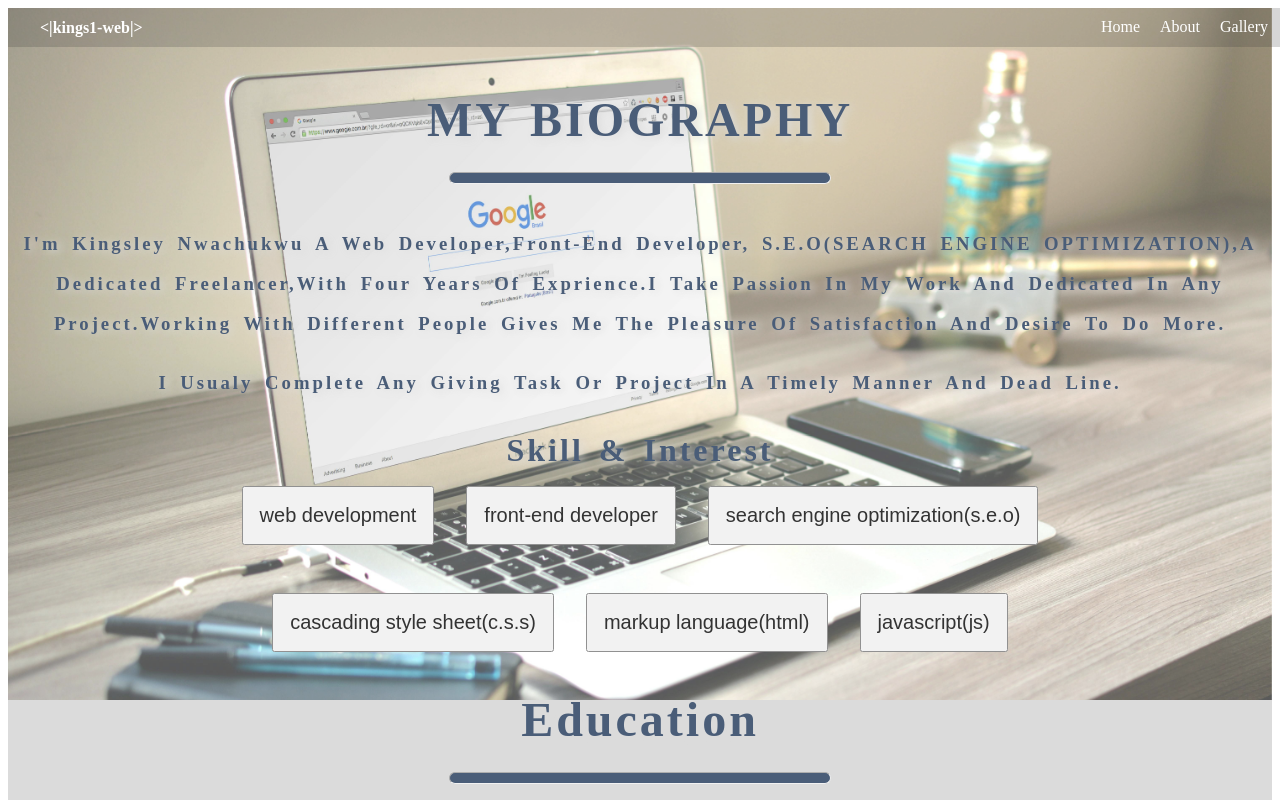
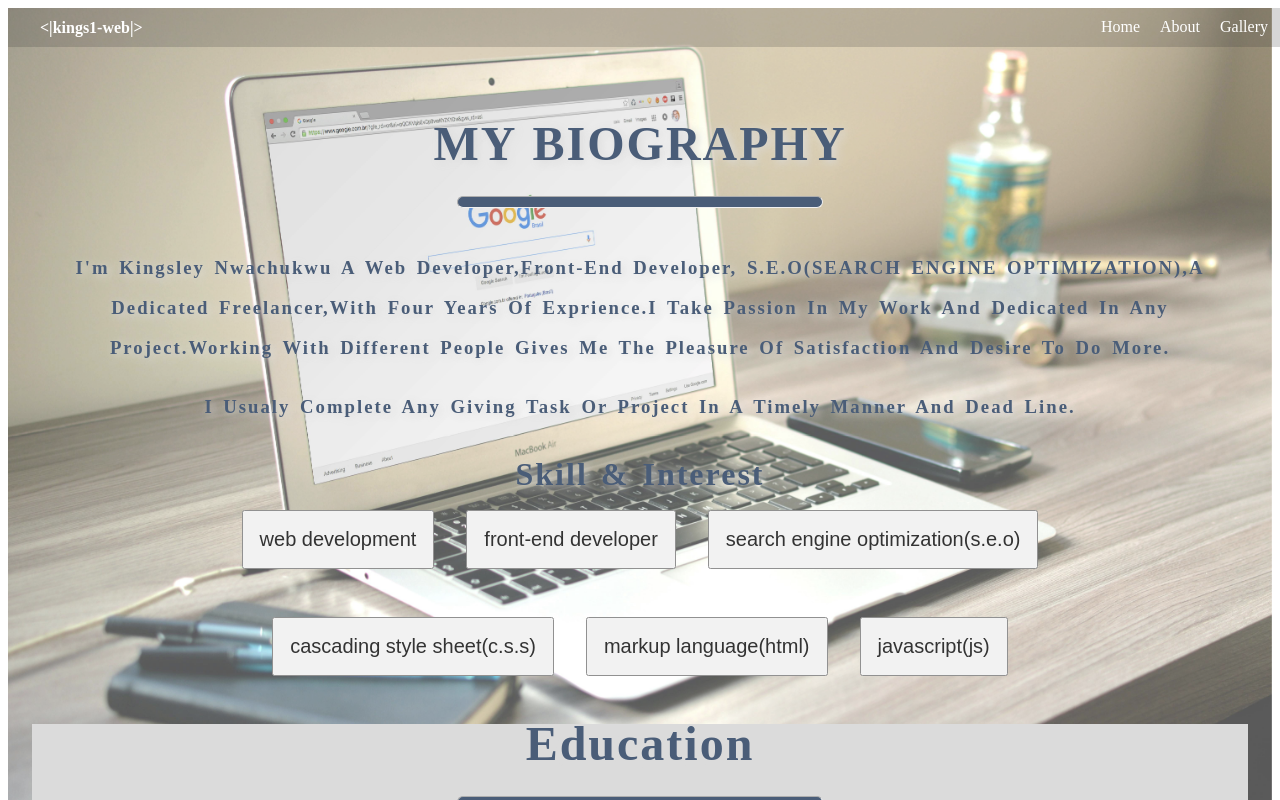
Before and after one commit to kings1-web/My-potfolio-website, a Vue app: page /about in a window 1280 px wide. Shown: the top 800 px of the page. Built offline with nearby package versions, Linux system fonts and the light colour scheme.

Commit message:
my first project

```diff
--- a/index.html
+++ b/index.html
@@ -2,8 +2,7 @@
 <html lang="en">
   <head>
     <meta charset="UTF-8">
-    <link rel="icon" href="/favicon.ico">
-    <meta name="discription" content="freelancer web developer, developer in nigrial, web designer,developer near me">
+    <meta name="discription" content="freelancer web developer, developer in nigrial, web designer,web developer near me">
     <meta name="viewport" content="width=device-width, initial-scale=1.0">
     <meta http-equiv="X-UA-Compatible" content="ie=edge">
     <link rel="stylesheet" href="https://cdnjs.cloudflare.com/ajax/libs/font-awesome/6.5.1/css/all.min.css" integrity="sha512-DTOQO9RWCH3ppGqcWaEA1BIZOC6xxalwEsw9c2QQeAIftl+Vegovlnee1c9QX4TctnWMn13TZye+giMm8e2LwA==" crossorigin="anonymous" referrerpolicy="no-referrer" />
--- a/package.json
+++ b/package.json
@@ -9,6 +9,7 @@
     "preview": "vite preview"
   },
   "dependencies": {
+    "@vercel/analytics": "^1.2.2",
     "animate.css": "^4.1.1",
     "sass": "^1.72.0",
     "vue": "^3.4.21",
--- a/src/main.js
+++ b/src/main.js
@@ -3,7 +3,8 @@ import { createApp } from 'vue'
 import App from './App.vue'
 import router from './router'
 import 'animate.css';
-
+import { inject } from "@vercel/analytics"
+inject();
 const app = createApp(App)
 
 
--- a/src/views/AboutView.vue
+++ b/src/views/AboutView.vue
@@ -93,15 +93,16 @@ export default{
     max-width:100%;
     max-height:100em;
     text-transform:capitalize;
-    word-spacing:4px;
-    letter-spacing:3px;
+    word-spacing:3px;
+    letter-spacing:2px;
     line-height:40px;
     background-image:url('../assets/bg-7.jpg');
     background-repeat:no-repeat;
     background-size:contain;
     opacity:0.8;
     text-shadow:3px 2px 10px lightgray;
-    overflow: auto
+    overflow: auto;
+    padding:1.5em
 
 
 
--- a/src/views/HomeView2.vue
+++ b/src/views/HomeView2.vue
@@ -225,7 +225,7 @@ h1{
 }
 .contain, .quote{
     text-align:center;
-    font-size:1.9rem;
+    font-size:1.5rem;
     line-height:1.5em;
     padding-left:2em
 }
@@ -275,6 +275,7 @@ grid-template-columns:repeat(auto-fill,minmax(30rem,1fr));
 grid-gap:3rem
 }
 .read{
+    font-family:"roboto", sans-serif;
     min-width:100%;
     position:absolute;
     background:black;
```
Also changed, not shown: src/App.vue (+4 -3 lines), 2 other files (tests, documents, lock files or other folders).
